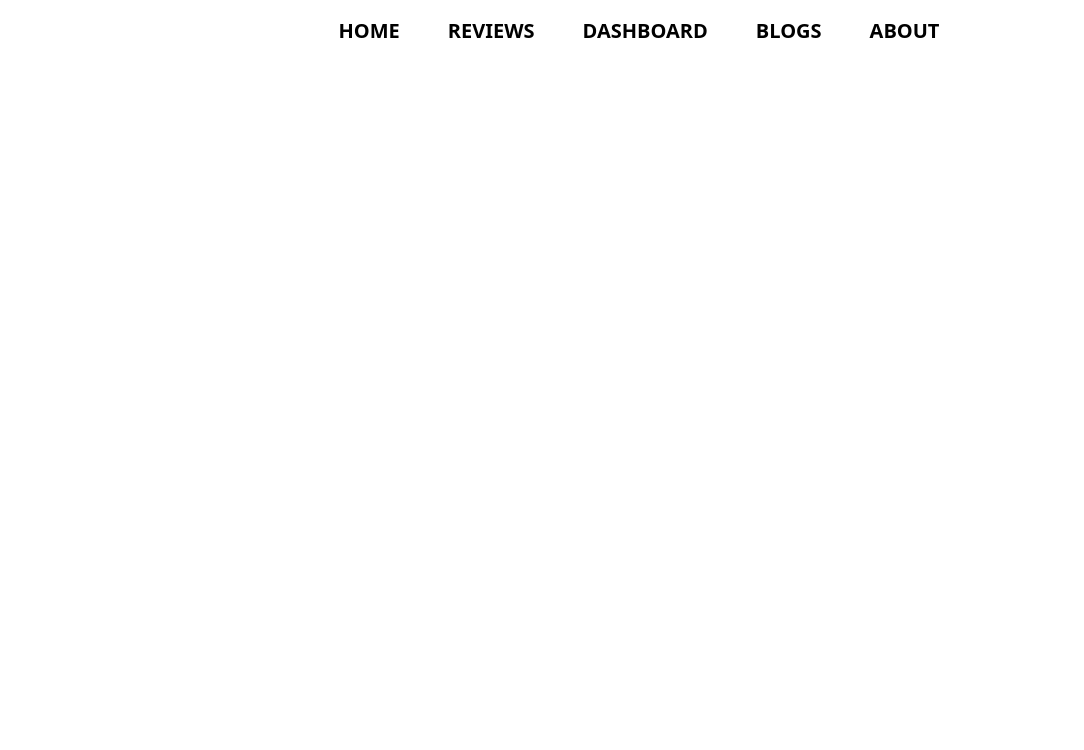
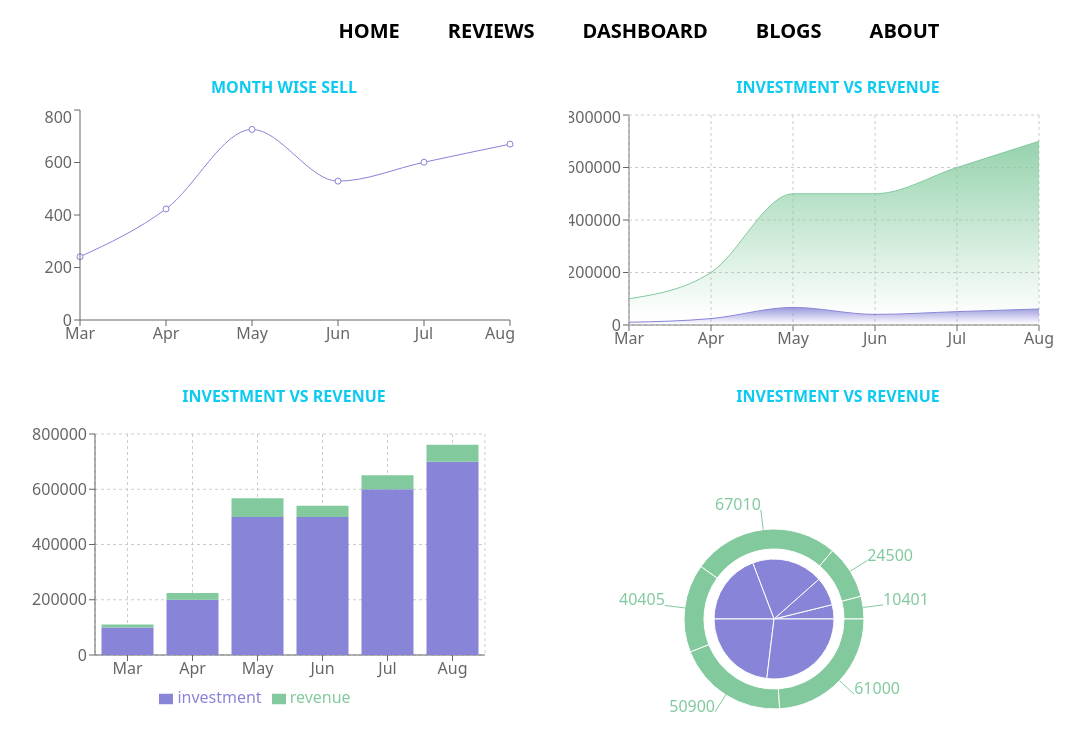
Before and after one commit to fatamatuzjaharasamiha/product-analysis-website, a React (Create React App) app: page /dashboard in a window 1280 px wide. Shown: the top 750 px of the page, without its empty margins (1-1085 px from the left). Built offline with nearby package versions, Linux system fonts and the light colour scheme.

Commit message:
dashboard done

```diff
--- a/package.json
+++ b/package.json
@@ -12,6 +12,7 @@
     "react-dom": "^18.0.0",
     "react-router-dom": "^6.3.0",
     "react-scripts": "5.0.0",
+    "recharts": "^2.1.9",
     "web-vitals": "^2.1.4"
   },
   "scripts": {
--- a/public/index.html
+++ b/public/index.html
@@ -24,7 +24,7 @@
       work correctly both with client-side routing and a non-root public URL.
       Learn how to configure a non-root public URL by running `npm run build`.
     -->
-    <title>Watch Review Analysis</title>
+    <title>Smart Watch Pro</title>
   </head>
   <body>
     <noscript>You need to enable JavaScript to run this app.</noscript>
--- a/src/components/Blogs/Blogs.js
+++ b/src/components/Blogs/Blogs.js
@@ -10,13 +10,13 @@ const Blogs = () => {
           <Accordion.Header> <span className='fs-5 fw-bold'>Question : What is a purpose of CONTEXT API ?</span>
           </Accordion.Header>
           <Accordion.Body>
-            <span className='fw-bold'>Answer :</span>CONTEXT API which is the alternative to "prop drilling" or moving props from grandparent to child to parent,and so on.It is a react structure.React.createContext() returns a consumer and a provider. Provider is a component that as it's names suggests provides the state to its children. It will hold the "store" and be the parent of all the components that might need that store. Consumer as it so happens is a component that consumes and uses the state.
+            <span className='fw-bold'>Answer :</span>CONTEXT API which is the alternative to "prop drilling" or moving props from grandparent to child to parent.It is a react structure.React.createContext() returns a consumer and a provider. Provider is a component that provides the state to its children. It will hold the "store" and be the parent of all the components that might need that store. Consumer as it so happens is a component that consumes and uses the state.
           </Accordion.Body>
         </Accordion.Item>
         <Accordion.Item eventKey="1">
           <Accordion.Header> <span className='fs-5 fw-bold'>Question : What is Semantic tag ?</span>
           </Accordion.Header>
-          <Accordion.Body><span className='fw-bold'>Answer :</span>An element which describes its meaning to both the browser and the developer is called semantic tag.These tag describes the purpose of element accurately. Elements such as header ,footer and article are all considered semantic because they accurately describe the purpose of the element and the type of content that is inside them.semantic elements also help search engines to read the page and find the required information faster.In HTML there are some semantic elements that can be used to define different parts of a web page.
+          <Accordion.Body><span className='fw-bold'>Answer :</span>An element which describes its meaning to both the browser and the developer is called semantic tag.These tag describes the purpose of element accurately. Elements such as header ,footer and article are all considered semantic because they accurately describe the purpose of the element and the type of content that is inside them.There are some semantic elements that can be used to define different parts of a web page.
           </Accordion.Body>
         </Accordion.Item>
       </Accordion>
--- a/src/components/Dashboard/Dashboard.js
+++ b/src/components/Dashboard/Dashboard.js
@@ -1,8 +1,123 @@
 import React from 'react';
+import { Area, AreaChart, Bar, BarChart, CartesianGrid, Legend, Line, LineChart, Pie, PieChart, Tooltip, XAxis, YAxis } from 'recharts';
 
 const Dashboard = () => {
+    const data = [
+        {
+            "month": "Mar",
+            "investment": 100000,
+            "sell": 241,
+            "revenue": 10401
+        },
+        {
+            "month": "Apr",
+            "investment": 200000,
+            "sell": 423,
+            "revenue": 24500
+        },
+        {
+            "month": "May",
+            "investment": 500000,
+            "sell": 726,
+            "revenue": 67010
+        },
+        {
+            "month": "Jun",
+            "investment": 500000,
+            "sell": 529,
+            "revenue": 40405
+        },
+        {
+            "month": "Jul",
+            "investment": 600000,
+            "sell": 601,
+            "revenue": 50900
+        },
+        {
+            "month": "Aug",
+            "investment": 700000,
+            "sell": 670,
+            "revenue": 61000
+        }
+    ]
     return (
-        <div>
+        <div className='row container p-3 g-3'>
+            <div className='col-lg-6 col-sm-12'>
+                <h6 className='text-info mt-3 fw-bold'>MONTH WISE SELL</h6>
+                <LineChart width={500} height={250} data={data}>
+                    <Line type="monotone" dataKey="sell" stroke="#8884d8" />
+                    <XAxis dataKey="month" />
+                    <YAxis />
+                </LineChart>
+
+            </div>
+            <div className='col-lg-6 col-sm-12'>
+                <h6 className='text-info mt-3 fw-bold'>INVESTMENT VS REVENUE</h6>
+                <AreaChart width={500} height={250} data={data}
+                    margin={{ top: 10, right: 30, left: 0, bottom: 0 }}>
+                    <defs>
+                        <linearGradient id="colorUv" x1="0" y1="0" x2="0" y2="1">
+                            <stop offset="5%" stopColor="#8884d8" stopOpacity={0.8} />
+                            <stop offset="95%" stopColor="#8884d8" stopOpacity={0} />
+                        </linearGradient>
+                        <linearGradient id="colorPv" x1="0" y1="0" x2="0" y2="1">
+                            <stop offset="5%" stopColor="#82ca9d" stopOpacity={0.8} />
+                            <stop offset="95%" stopColor="#82ca9d" stopOpacity={0} />
+                        </linearGradient>
+                    </defs>
+                    <XAxis dataKey="month" />
+                    <YAxis />
+                    <CartesianGrid strokeDasharray="3 3" />
+                    <Tooltip />
+                    <Area type="monotone" dataKey="revenue" stroke="#8884d8" fillOpacity={1} fill="url(#colorUv)" />
+                    <Area type="monotone" dataKey="investment" stroke="#82ca9d" fillOpacity={1} fill="url(#colorPv)" />
+                </AreaChart>
+            </div>
+            <div className='col-lg-6 col-sm-12'>
+                <h6 className='text-info mt-3 fw-bold'>INVESTMENT VS REVENUE</h6>
+                <BarChart
+                    width={500}
+                    height={300}
+                    data={data}
+                    margin={{
+                        top: 20,
+                        right: 30,
+                        left: 20,
+                        bottom: 5
+                    }}
+                >
+                    <CartesianGrid strokeDasharray="3 3" />
+                    <XAxis dataKey="month" />
+                    <YAxis />
+                    <Tooltip />
+                    <Legend />
+                    <Bar dataKey="investment" stackId="a" fill="#8884d8" />
+                    <Bar dataKey="revenue" stackId="a" fill="#82ca9d" />
+                </BarChart>
+            </div>
+            <div className='col-lg-6 col-sm-12'>
+                <h6 className='text-info mt-3 fw-bold'>INVESTMENT VS REVENUE</h6>
+                <PieChart width={400} height={400}>
+                    <Pie
+                        data={data}
+                        dataKey="investment"
+                        cx={200}
+                        cy={200}
+                        outerRadius={60}
+                        fill="#8884d8"
+                    />
+                    <Pie
+                        data={data}
+                        dataKey="revenue"
+                        cx={200}
+                        cy={200}
+                        innerRadius={70}
+                        outerRadius={90}
+                        fill="#82ca9d"
+                        label
+                    />
+                </PieChart>
+            </div>
 
         </div>
     );
--- a/src/components/Home/Home.js
+++ b/src/components/Home/Home.js
@@ -19,7 +19,7 @@ const Home = () => {
                 </div>
             </div>
             <div className='mt-5'>
-                <h2 className='fw-bold'>Customer Reviews(3)</h2>
+                <h2 className='fw-bold'>Customer Reviews</h2>
                 <div className='d-flex gap-2 m-4'>
                 {
                     reviews.slice(0,3).map(review => <Review
--- a/src/components/Review/Review.js
+++ b/src/components/Review/Review.js
@@ -15,7 +15,7 @@ const Review = (props) => {
                 <Card.Body>
                     <Card.Title>Name : {name}</Card.Title>
                     <Card.Text>
-                        <p className=''>Review : {review.slice(0,150)}</p>
+                        <p className=''>Review : {review.slice(0,150)}...</p>
                         <h5>Rating : <span className='text-info'>{rating}</span></h5>
                     </Card.Text>
 
```
Also changed, not shown: 2 other files (tests, documents, lock files or other folders).
